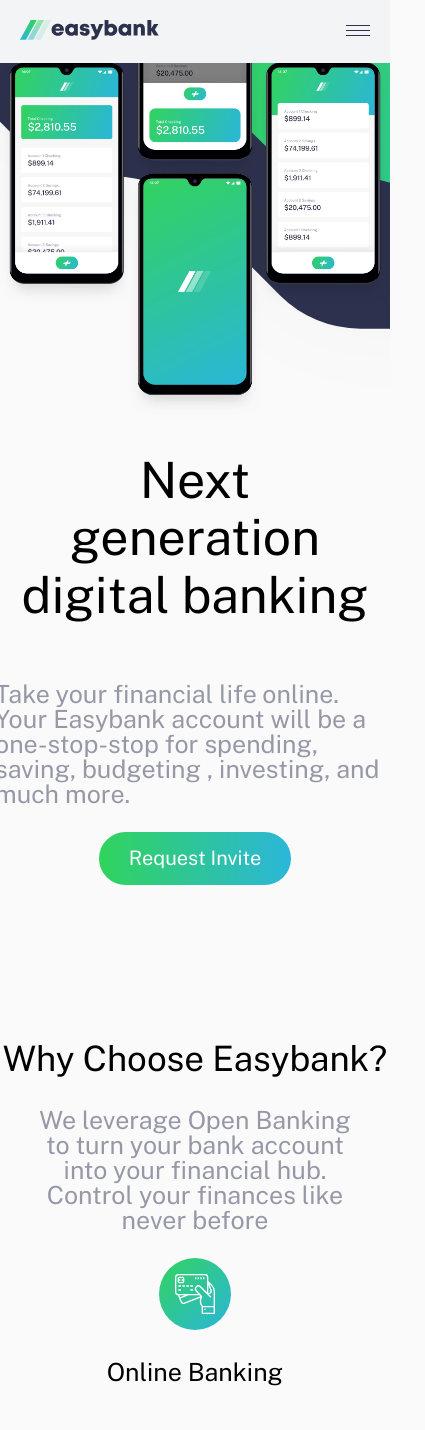
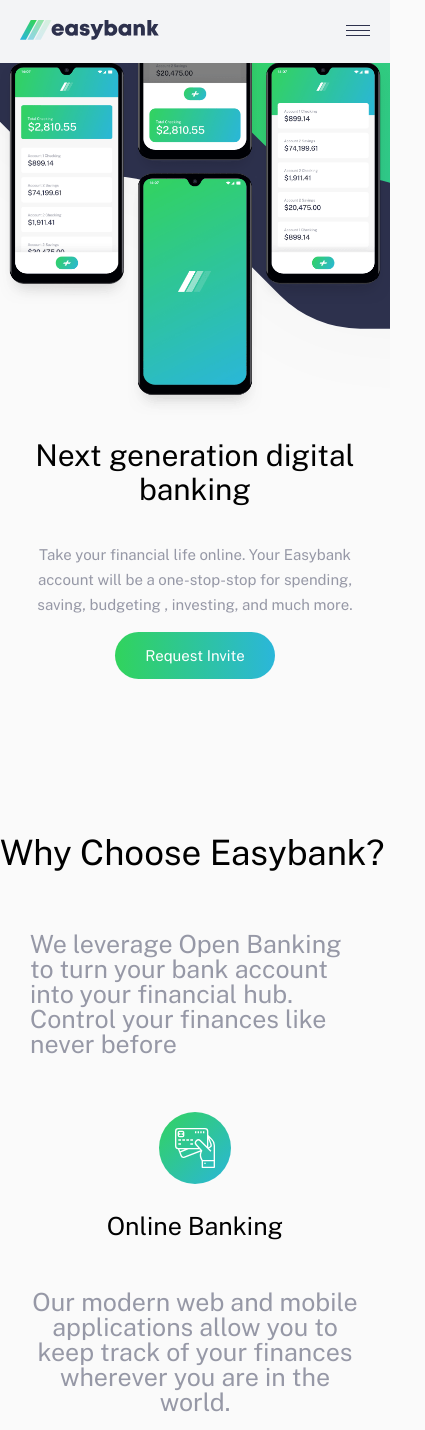
Before and after one commit to Fernando-uif/EasyBank, a React (Vite) app: page / in a window 390 px wide. Shown: the top 1430 px of the page, 425 px wide, since content can reach past the window. Built offline with nearby package versions, Linux system fonts and the light colour scheme.

Commit message:
Adjust the header text

```diff
--- a/src/components/layout/ChooseBank.jsx
+++ b/src/components/layout/ChooseBank.jsx
@@ -8,11 +8,13 @@
 export const ChooseBank = () => {
   return (
     <>
-      <h2 className={text.subtitle}>why choose Easybank?</h2>
-      <p className={text.detail}>
-        We leverage Open Banking to turn your bank account into your financial
-        hub. Control your finances like never before
-      </p>
+      <section className={`${easyBank['card__title']}`}>
+        <h2 className={`${text.subtitle} ${easyBank['card__subtitleCard']}`}>why choose Easybank?</h2>
+        <p className={`${text.detail}  ${easyBank['card__detail']}`}>
+          We leverage Open Banking to turn your bank account into your financial
+          hub. Control your finances like never before
+        </p>
+      </section>
       <section className={easyBank.easyBankContainer}>
         <article className={text.container}>
           <div>
--- a/src/components/layout/HeaderImage.jsx
+++ b/src/components/layout/HeaderImage.jsx
@@ -18,13 +18,13 @@
         <article
           className={`${text.container} ${header["header__textContainer"]}`}
         >
-          <h1 className={` ${text.title}`}>Next generation digital banking</h1>
-          <p className={text["detailHeader"]}>
+          <h1 className={`${text.title} ${header['header__title']}`}>Next generation digital banking</h1>
+          <p className={`${text["detailHeader"]} ${header['header__contain']}`}>
             Take your financial life online. Your Easybank account will be a
             one-stop-stop for spending, saving, budgeting , investing, and much
             more.
           </p>
-          <button className={`  ${button.button} `}>request invite</button>
+          <button className={`${button.button} ${header['header__button']}`}>request invite</button>
         </article>
       </section>
     </>
--- a/src/sass/base/Text.module.scss
+++ b/src/sass/base/Text.module.scss
@@ -18,6 +18,7 @@
   font-weight: 400;
   text-align: center;
 }
+
 .detail {
   @include detailText;
 }
--- a/src/sass/layout/ChooseBank.module.scss
+++ b/src/sass/layout/ChooseBank.module.scss
@@ -12,6 +12,37 @@
   margin-bottom: 1rem;
   background-color: #fff;
   box-shadow: 0 0 5px 0 rgba(0, 0, 0, 0.1);
+  &__title{
+    @media screen and (max-width:$desktop) {
+       width: 54rem;
+       padding: 0 3rem;
+
+    }
+     @media screen and (max-width:$tablet) {
+        width: unset;
+        padding:unset;
+    }
+  }
+  &__subtitleCard{
+     @media screen and (max-width:$desktop) {
+        text-align:left;
+    }
+     @media screen and (max-width:$tablet) {
+        text-align:unset;
+
+    }
+  }
+  &__detail{
+     @media screen and (max-width:$desktop) {
+        text-align:left;
+        padding:unset ;
+
+    }
+      @media screen and (max-width:$tablet) {
+          text-align:center;
+
+      }
+  }
   .title{
      @media screen and (max-width:$tablet) {
       font-size: 3rem;
--- a/src/sass/layout/HeaderImage.module.scss
+++ b/src/sass/layout/HeaderImage.module.scss
@@ -18,8 +18,8 @@
 
   &__image {
     width: 50vw;
-     @media screen and (max-width:1000px) {
-        width:100%;
+    @media screen and (max-width: 1000px) {
+      width: 100%;
     }
     @media screen and (max-width: $tablet) {
       width: 100vw;
@@ -29,14 +29,31 @@
   &__textContainer {
     flex-grow: 1;
     padding: 0 3rem;
-    margin-top:10rem;
+    margin-top: 10rem;
     @media screen and (max-width: $tablet) {
       flex-grow: unset;
       padding: unset;
-      margin-top:unset;
+      margin-top: unset;
+    }
+     @media screen and (max-width:467px) {
+        padding:0 2rem;
     }
   }
-
+  &__title {
+    @media screen and (max-width: 467px) {
+      padding: unset;
+      font-size: 3rem;
+    }
+  }
+  &__contain {
+    font-size: 2rem;
+    @media screen and (max-width: 467px) {
+      padding: unset;
+      text-align: center;
+      width: unset;
+      font-size: 1.5rem;
+    }
+  }
   &__background {
     background-image: url("../../assets/images/bg-intro-desktop.svg");
     order: 2;
@@ -56,13 +73,14 @@
     }
   }
 
-  // &__button {
-  //   align-self: flex-start;
-  //   padding: 1.3rem 3rem;
-  //    @media screen and (max-width:$tablet) {
-  //     padding: unset;
-  //     align-self: unset;
+  &__button{
+    @media screen and (max-width:$desktop) {
+       font-size: 1.8rem;
 
-  //   }
-  // }
+    }
+      @media screen and (max-width:$tablet) {
+        font-size: 1.5rem;
+      }
+
+  }
 }
```
Also changed, not shown: src/sass/abstract/variables.scss (line endings or trailing spaces).
